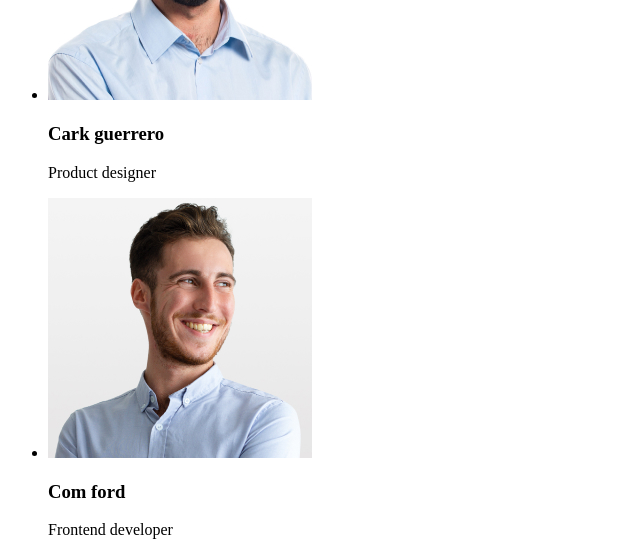
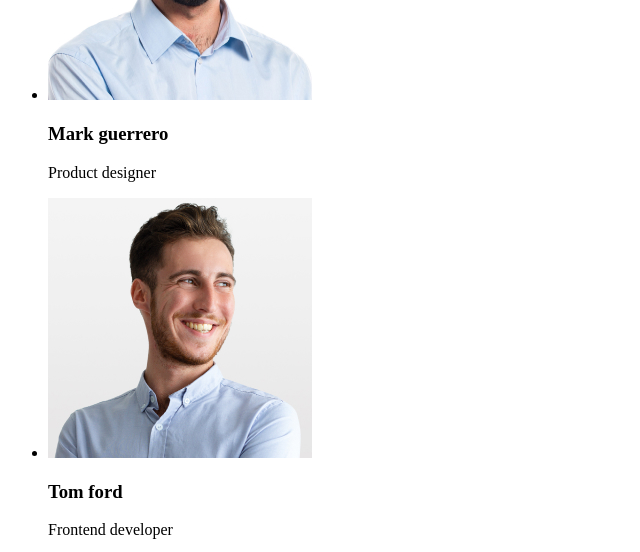
Before and after one commit to aleykarmn/goit-markup-hw-01, a plain HTML site: page index.html in a window 1280 px wide. Shown: the part 820-1372 px from the top of the page, 0-640 px from the left. Drawn offline with Linux system fonts and the light colour scheme.

Commit message:
son commit

```diff
--- a/index.html
+++ b/index.html
@@ -65,12 +65,12 @@
                 <ul>
                     <li>
                         <img src="./images/img.jpg" alt="Mark guerrero" width="264"/>
-                        <h3>Cark guerrero</h3>
+                        <h3>Mark guerrero</h3>
                         <p>Product designer</p>
                     </li>
                     <li>
                         <img src="./images/img2.jpg" alt="Tom ford" width="264"/>
-                        <h3>Com ford</h3>
+                        <h3>Tom ford</h3>
                         <p>Frontend developer</p>
                     </li>
                     <li>
```
